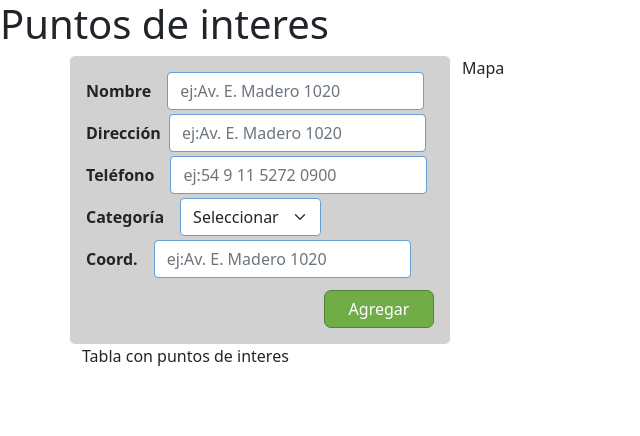
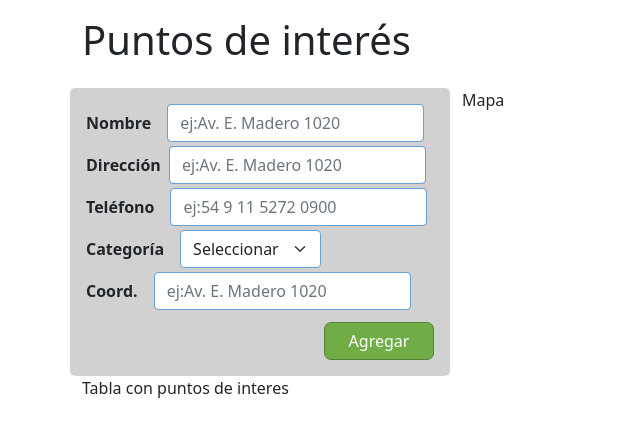
Before and after one commit to learanda/ejercicioAeroterraJr, a plain HTML site: page index.html in a window 1280 px wide. Shown: the whole page, without its empty margins (0-640 px from the left). Drawn offline with nearby package versions, Linux system fonts and the light colour scheme.

Commit message:
modifico posicion y margenes a h1

```diff
--- a/index.html
+++ b/index.html
@@ -12,10 +12,10 @@
     <title>Ejercicio Aeroterra Jr</title>
   </head>
   <body>
-    <h1>Puntos de interes</h1>
-
 
     <div class="container">
+        <h1 class="mt-3 mb-4">Puntos de interés</h1>
+
         <div class="row">
           <!-- ========================= INICIO SECCION DEL FORMULARIO ========================= -->
           <div class="col-12 col-lg-4 p-3 formulario">
```
